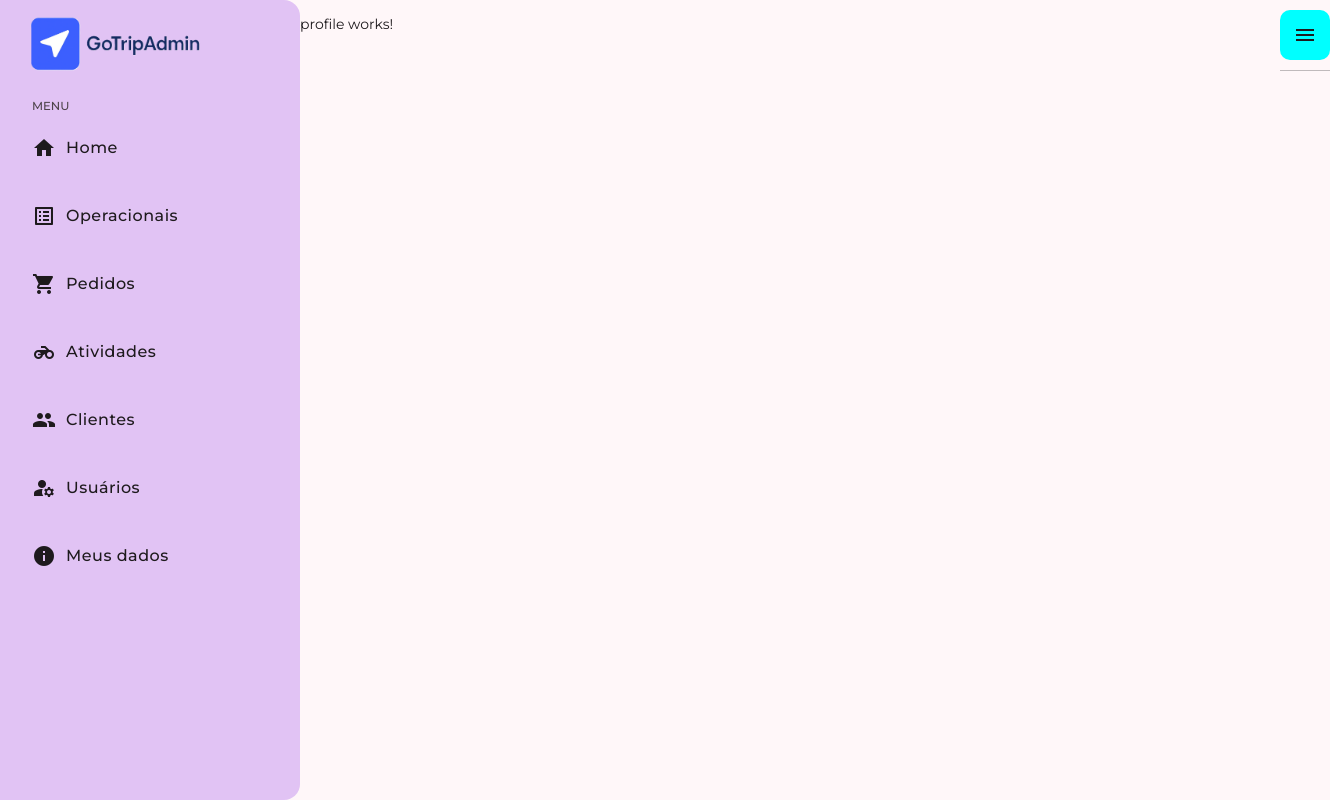
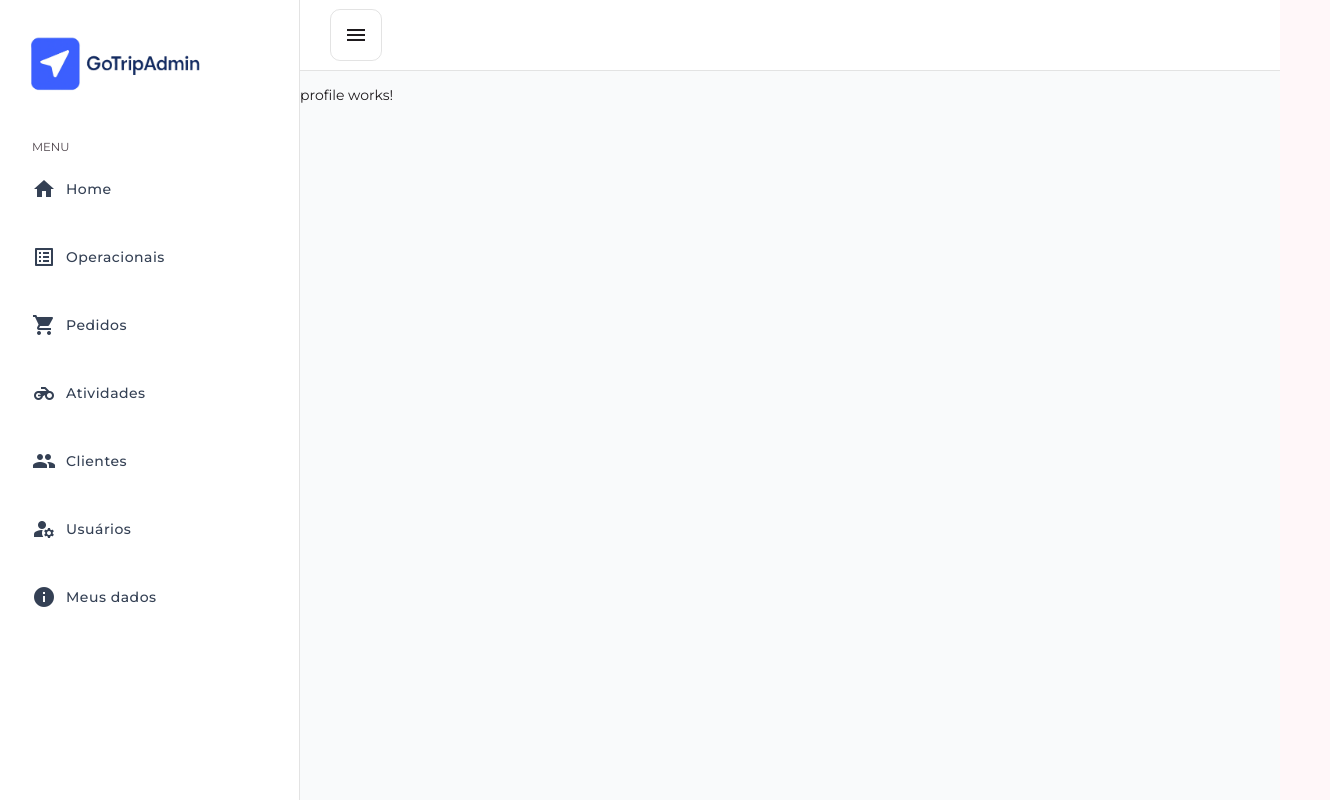
Before and after one commit to leonardopk/GoTripAdmin, an Angular app: page /profile in a window 1280 px wide. Shown: the whole page, 1330 px wide, since content can reach past the window. Built offline with nearby package versions, Linux system fonts and the light colour scheme.

Commit message:
criei a lógica de aparecer e esconder o menu quando clica no ícone

```diff
--- a/src/app/app.html
+++ b/src/app/app.html
@@ -1,4 +1,3 @@
 <main class="main">
   <app-sidebar></app-sidebar>
-  <app-header></app-header>
 </main>
--- a/src/app/layout/header/header.component.html
+++ b/src/app/layout/header/header.component.html
@@ -1,5 +1,5 @@
 <header>
-    <div class="toggle-menu-cont b-radius-10">
+    <div class="toggle-menu-cont b-radius-10" (click)="toggleMenu()">
         <mat-icon>menu</mat-icon>
     </div>
 </header>
--- a/src/app/layout/header/header.component.scss
+++ b/src/app/layout/header/header.component.scss
@@ -1,8 +1,9 @@
 header {
-    border-bottom: 1px solid rgba(0, 0, 0, 0.247);
+    border-bottom: 1px solid rgba(110, 110, 110, 0.192);
     height: 70px;
     display: flex;
     align-items: center;
+    background-color: white;
 }
 
 .toggle-menu-cont {
@@ -11,5 +12,12 @@ header {
     display: flex;
     justify-content: center;
     align-items: center;
-    background-color: aqua;
+    border: 1px solid rgba(110, 110, 110, 0.192);
+    margin-left: 30px;
 }
+
+.toggle-menu-cont:hover {
+
+    background-color: #f2f4f7;
+    cursor: pointer;
+}
--- a/src/app/layout/header/header.component.ts
+++ b/src/app/layout/header/header.component.ts
@@ -1,4 +1,4 @@
-import { Component } from '@angular/core';
+import { Component, EventEmitter, Output } from '@angular/core';
 
 @Component({
   selector: 'app-header',
@@ -7,5 +7,9 @@ import { Component } from '@angular/core';
   styleUrl: './header.component.scss'
 })
 export class HeaderComponent {
+  @Output() menuToggled = new EventEmitter;
 
+  toggleMenu() {
+    this.menuToggled.emit();
+  }
 }
--- a/src/app/layout/sidebar/sidebar.component.html
+++ b/src/app/layout/sidebar/sidebar.component.html
@@ -1,6 +1,6 @@
 <mat-sidenav-container>
 
-    <mat-sidenav [(opened)]="sidenavOpened" mode="side">
+    <mat-sidenav [(opened)]="isSidenavOpen" mode="side">
 
         <div class="logo" routerLink="/">
             <img src="/images/logo.png" alt="">
@@ -47,6 +47,7 @@
     </mat-sidenav>
 
     <mat-sidenav-content>
+        <app-header (menuToggled)="toggleSidenav()"></app-header>
         <router-outlet></router-outlet>
     </mat-sidenav-content>
 
--- a/src/app/layout/sidebar/sidebar.component.scss
+++ b/src/app/layout/sidebar/sidebar.component.scss
@@ -6,6 +6,8 @@ mat-sidenav-container {
 .logo {
   width: 200px;
   cursor: pointer;
+  margin-top: 20px;
+  margin-bottom: 40px;
 }
 
 .logo img {
@@ -13,26 +15,29 @@ mat-sidenav-container {
 }
 
 mat-sidenav {
+  background-color: white;
+  width: 300px;
   padding: 16px;
-}
-
-mat-sidenav {
-  background-color: rgba(137, 43, 226, 0.253);
-  width: 300px;
   display: flex;
+  border-right: 1px solid rgba(110, 110, 110, 0.192);
 }
 
 h5 {
   padding-left: 16px;
-  font-weight: 500;
+  font-weight: 400;
   margin-bottom: 0;
 }
 
 mat-list-item {
   margin-bottom: 20px;
+  color: #798294;
 }
 
 mat-list-item:hover {
-  background-color: aquamarine;
+  background-color: #f2f4f7;
   cursor: pointer;
 }
+
+mat-sidenav-content {
+  background-color: #f9fafb;
+}
--- a/src/app/layout/sidebar/sidebar.component.ts
+++ b/src/app/layout/sidebar/sidebar.component.ts
@@ -7,5 +7,9 @@ import { Component } from '@angular/core';
   styleUrl: './sidebar.component.scss'
 })
 export class SidebarComponent {
-  sidenavOpened = true;
+  isSidenavOpen = true;
+
+  toggleSidenav() {
+    this.isSidenavOpen = !this.isSidenavOpen;
+  }
 }
--- a/src/styles.scss
+++ b/src/styles.scss
@@ -49,6 +49,13 @@ mat-sidenav .mat-mdc-list-item-unscoped-content.mdc-list-item__primary-text {
   gap: 10px;
   font-family: "Montserrat", sans-serif;
   font-weight: 500;
+  color: #344054;
+  font-size: 14px;
+}
+
+mat-sidenav-container .mat-drawer.mat-sidenav.mat-drawer-opened.mat-drawer-side {
+  border-top-right-radius: 0;
+  border-bottom-right-radius: 0;
 }
 
 .b-radius-10 {
```
